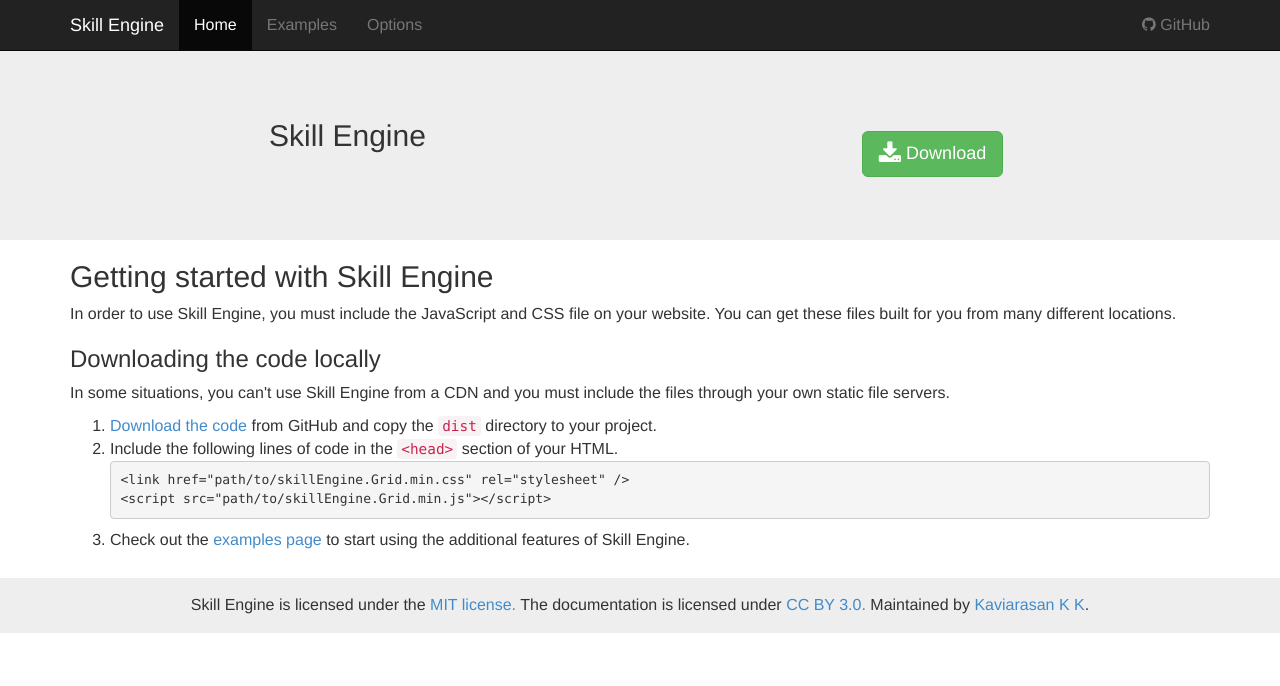
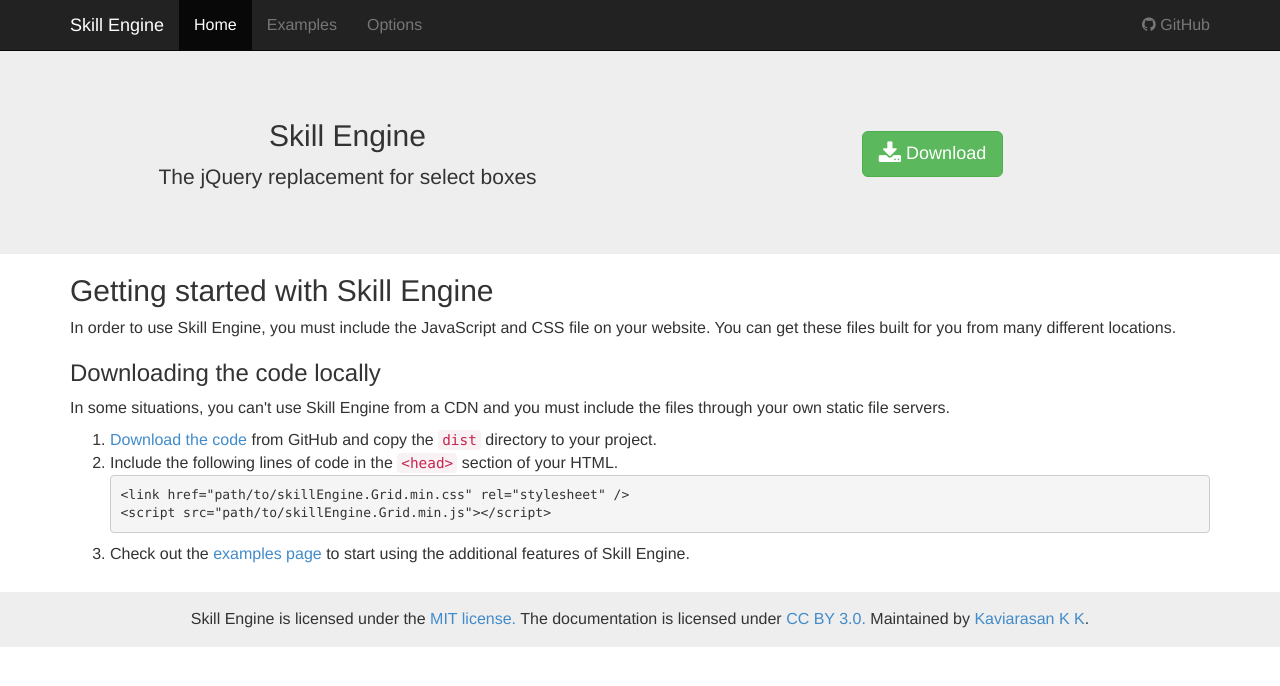
Before and after one commit to Keep-Moving-Forward/skillEngine, a Jekyll site: the page built from index.html, in a window 1280 px wide. Shown: the top 686 px of the page. Built offline with Jekyll 4.4.1, drawn with Linux system fonts in a browser that asks for light colours; nearby versions of some CDN libraries; library files that are not in the unit come from our copies.

Commit message:
updated documentation

```diff
--- a/index.html
+++ b/index.html
@@ -10,7 +10,7 @@
       <div class="col-md-6 text-center">
         <h2>Skill Engine</h2>
         <p class="lead">
-          <!--The jQuery replacement for select boxes-->
+          The jQuery replacement for select boxes
         </p>
       </div>
       <div class="col-md-6 jumbotron-side text-center">
```
Also changed, not shown: 2 other files.
